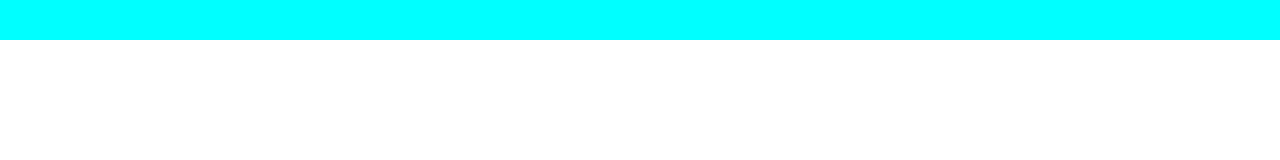
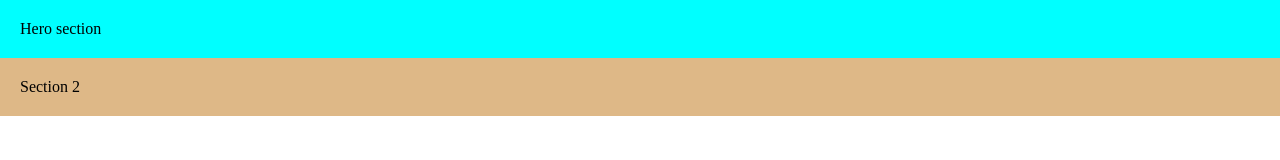
Before and after one commit to EarendilM83/10x-exam-project, a plain HTML site: page index.html in a window 1280 px wide. Drawn offline with Linux system fonts and the light colour scheme.

Commit message:
feat: add section 2

```diff
--- a/index.html
+++ b/index.html
@@ -8,6 +8,8 @@
     <title>Document</title>
   </head>
   <body>
-    <section id="hero"></section>
+    <section id="hero">Hero section</section>
+
+    <session id="session-2">Section 2</session>
   </body>
 </html>
--- a/styles/main.css
+++ b/styles/main.css
@@ -1,4 +1,5 @@
 @import "./sections/hero.css";
+@import "./sections/session-2.css";
 
 * {
   margin: 0;
--- /dev/null
+++ b/styles/sections/session-2.css
@@ -0,0 +1,6 @@
+#session-2 {
+  display: flex;
+  align-items: center;
+  padding: 20px;
+  background-color: burlywood;
+}
```
